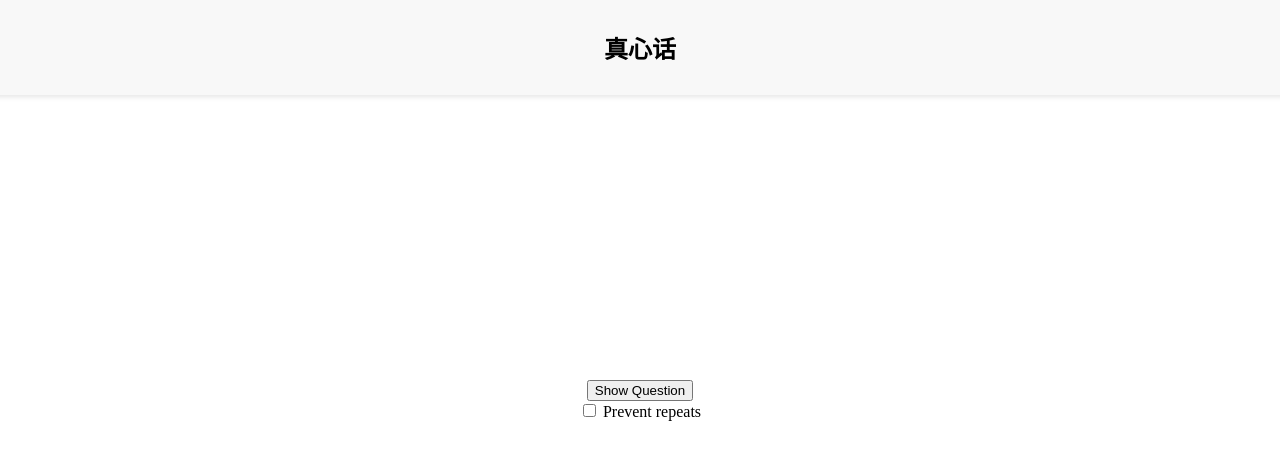
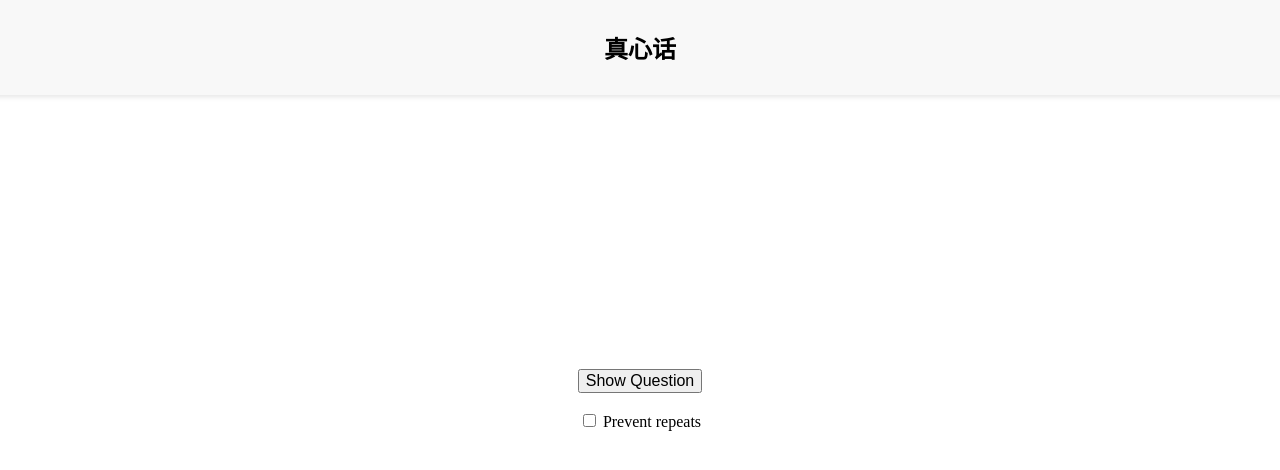
Before and after one commit to Caikun-Peng/TruthOrDare, a plain HTML site: page index.html in a window 1280 px wide. Drawn offline with Linux system fonts and the light colour scheme.

Commit message:
Change button font size

```diff
--- a/index.html
+++ b/index.html
@@ -18,8 +18,9 @@
         </div>
 
         <div>
-            <button id="show-random-value">Show Question</button>
+            <button id="show-random-value" style="font-size:medium;">Show Question</button>
         </div>
+        </br>
         <label>
             <input type="checkbox" id="prevent-repeats"> Prevent repeats
         </label>
```
